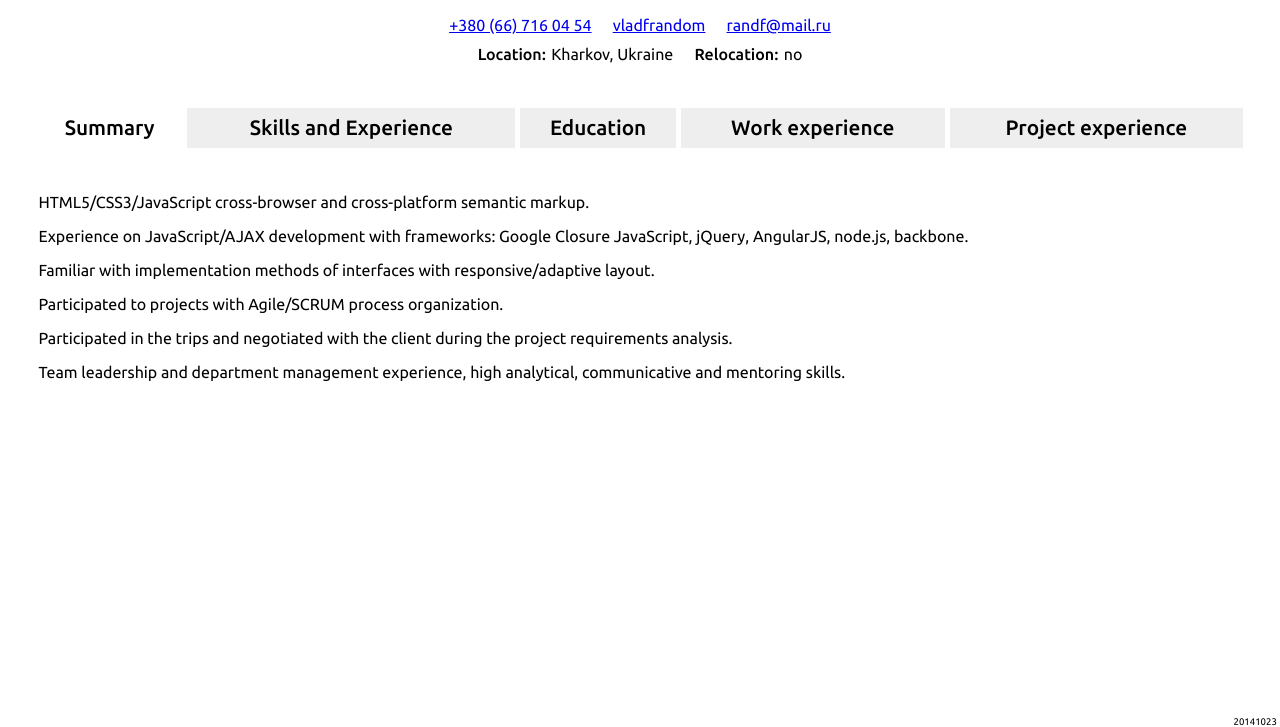
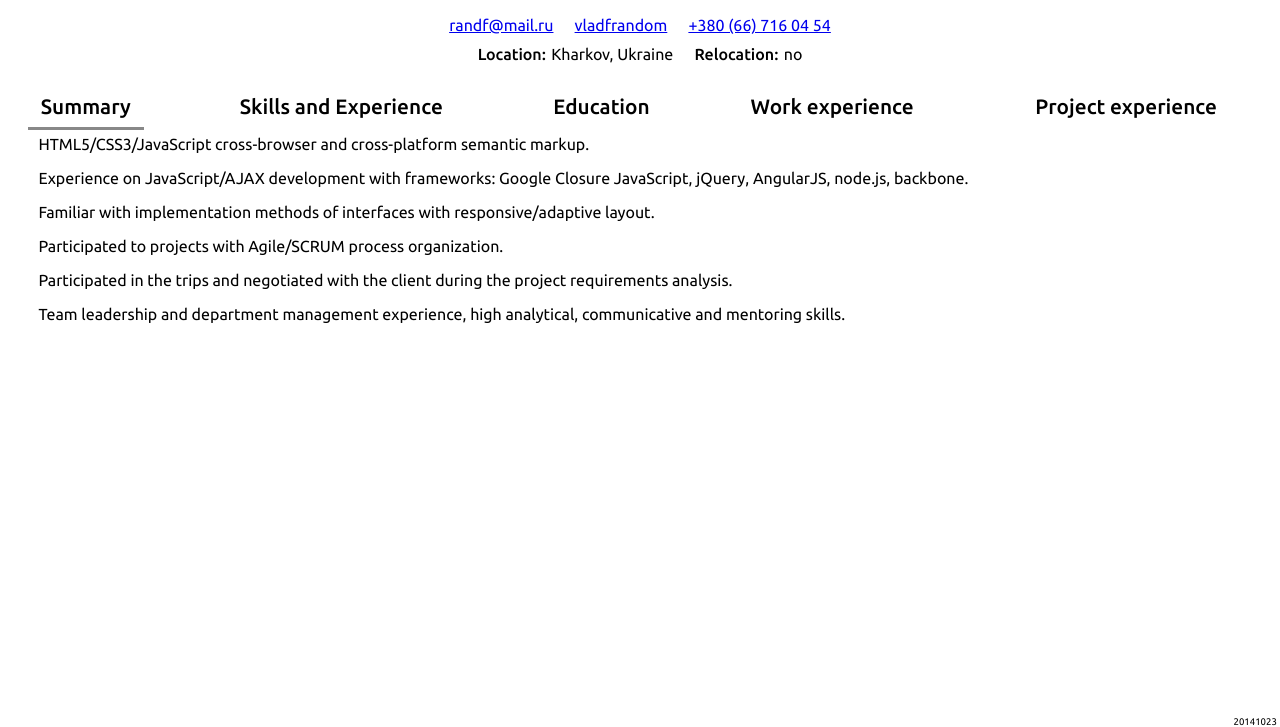
Before and after one commit to vladforfutdinov/cv, a plain HTML site: page new/index.html in a window 1280 px wide. Shown: the part 73-800 px from the top of the page. Drawn offline with Linux system fonts and the light colour scheme.

Commit message:
+ changed animation; + added keyboard control;

```diff
--- a/new/css/styles.less
+++ b/new/css/styles.less
@@ -3,9 +3,7 @@
 @import "for";
 
 /* css reset */
-html, body {
-  height: 100%;
-}
+html, body { height: 100%; }
 
 body {
   overflow: hidden;
@@ -13,17 +11,23 @@ body {
   font-family: 'Ubuntu', sans-serif;
 }
 
-/* mixins */
+/* mixin */
 .vendor(@property, @value) {
   -webkit-@{property}: @value;
   -khtml-@{property}: @value;
   -moz-@{property}: @value;
+  -ms-@{property}: @value;
+  -o-@{property}: @value;
   @{property}: @value;
 }
 
+.transition (@prop: all, @time: 1s, @ease: linear) {
+  .vendor(transition, @prop @time @ease);
+}
+
 /* style language selector */
-@langs: 'en', 'ru';
-.for(@langs);
+@lang_s: 'en', 'ru';
+.for(@lang_s);
 .-each(@lang) {
   @name: e(@lang);
 
@@ -32,11 +36,8 @@ body {
     color: #333;
     border-color: #ccc;
     cursor: default;
-    //    border-color: rgba(0, 0, 0, .25);
 
-    &:hover {
-      background: #fff;
-    }
+    &:hover { background: #fff; }
   }
 }
 
@@ -58,9 +59,7 @@ nav {
     text-decoration: none;
     font: bold .8em/1.5 sans-serif;
 
-    &:hover {
-      background-color: rgba(0, 0, 0, .25);
-    }
+    &:hover { background-color: rgba(0, 0, 0, .25); }
   }
 }
 
@@ -74,15 +73,11 @@ article {
   display: block;
   clear: both;
   box-sizing: border-box;
-  padding: 0 2.5vw;
   width: 100%;
-  overflow: auto;
+  overflow: hidden;
   .vendor(transition, all .5s);
 
-  [data-name] {
-    //position: relative;
-    text-align: center;
-  }
+  [data-name] { text-align: center; }
 
   /* style article content */
   h1, h2 {
@@ -120,12 +115,6 @@ article {
       }
 
     }
-    th {
-      //padding-left: 0;
-    }
-    td:last-child {
-      //padding-right: 0;
-    }
 
     thead {
       td, th {
@@ -152,43 +141,35 @@ article {
       margin: 0;
       padding-right: .33em;
 
-      &:after {
-        content: ':';
-      }
+      &:after { content: ':'; }
     }
   }
 
   [data-name='section'] {
-    padding-top: 2em;
+    margin-top: 1em;
     display: table;
     width: 100%;
-    border-spacing: 5px;
+    border-collapse: collapse;
+    border-spacing: 0;
 
     label {
       position: relative;
-      display: block;
-      padding: 1vh 0;
+      display: inline-block;
       font-size: 1.3em;
       font-weight: 500;
       cursor: pointer;
 
       &:before {
-        display: block;
         content: attr(data-title);
+        display: inline-block;
+        padding: 1vh 1vw;
+        border-style: solid;
+        border-width: 0 0 3px 0;
+        border-color: transparent;
+        .transition(border-color, .2s);
       }
-      &:after {
-        display: none;
-        width: 1em;
-        height: 1em;
-        background: red;
-        color: #fff;
-        content: '\00D7';
-        font-size: 1.5em;
-        line-height: .85em;
-        position: absolute;
-        right: 0;
-        top: 0;
-      }
+      &:hover:before { border-color: #ddd; }
+      &:active:before { border-color: #bbb; }
     }
 
     h2 { display: none; }
@@ -197,42 +178,44 @@ article {
       display: table-cell;
       overflow: hidden;
       margin: 0 0 .3% .3%;
-      background: #eee;
-      vertical-align: top;
+      vertical-align: baseline;
 
       > div {
-        display: none;
         box-sizing: border-box;
         padding: 0 3vw;
         position: absolute;
-        top: 250px;
         left: 0;
         right: 0;
-        bottom: 0;
-        overflow: auto;
+        overflow-y: hidden;
+        opacity: 0;
+        top: 100%;
+        bottom: -100%;
+        z-index: -1;
+        .transition(top, .33s, ease-out);
 
         div, p { text-align: left; }
 
         h3 {
           display: inline-block;
           margin: 1em .33em 0 0;
-          + p {
-            display: inline;
-          }
+          + p { display: inline; }
+        }
+
+        h2 {
+          + section h3,
+          + p { margin-top: 0; }
         }
       }
 
       input:checked {
         & + label {
-          width: auto;
-          height: auto;
-          background: #fff;
-
+          &:before { border-color: #888; }
           & + div {
-            display: block;
-          }
-          &:after {
-            //display: block;
+            overflow-y: auto;
+            top: 13em;
+            bottom: 0;
+            opacity: 1;
+            z-index: 1;
           }
         }
       }
@@ -242,7 +225,6 @@ article {
         vertical-align: top;
         margin: 0 .5em;
       }
-
     }
   }
 }
--- a/new/data/en.json
+++ b/new/data/en.json
@@ -4,9 +4,9 @@
   "name": "Forfutdinov Vladimir",
   "contact": [
     {
-      "type": "phone",
-      "_title": "Phone",
-      "value": "+380 (66) 716 04 54"
+      "type": "email",
+      "_title": "Email",
+      "value": "randf@mail.ru"
     },
     {
       "type": "skype",
@@ -14,9 +14,9 @@
       "value": "vladfrandom"
     },
     {
-      "type": "email",
-      "_title": "Email",
-      "value": "randf@mail.ru"
+      "type": "phone",
+      "_title": "Phone",
+      "value": "+380 (66) 716 04 54"
     }
   ],
   "addon": [
@@ -50,12 +50,12 @@
             "Languages",
             "HTML5/CSS3\tExpert\t10+",
             "XML/XSLT/XPath\tBasic\t2",
-            "JSP\tIntermediate\t3",
-            "JavaScript\tIntermediate\t6+",
+            "JSP\tIntermediate\t5+",
+            "JavaScript\tIntermediate\t7+",
             "Google Closure JavaScript\tIntermediate\t2+",
-            "jQuery\tIntermediate\t4+",
-            "AngularJS\tIntermediate\t1",
-            "BackboneJS\tBasic\t1"
+            "jQuery\tIntermediate\t7+",
+            "AngularJS\tIntermediate\t2+",
+            "BackboneJS\tBasic\t1+"
           ]
         },
         {
@@ -63,9 +63,10 @@
           "value": [
             "\tProficiency\tYears",
             "Technologies",
-            "AJAX\tIntermediate\t3+",
-            "Responsive layout\tIntermediate\t1+",
-            "Agile (SCRUM)\tIntermediate\t3+"
+            "AJAX\tIntermediate\t4+",
+            "Responsive layout\tIntermediate\t3+",
+            "Agile (SCRUM)\tIntermediate\t3+",
+            "Kanban\tIntermediate\t<1"
           ]
         },
         {
@@ -76,16 +77,16 @@
             "Photoshop\tAdvanced\t10+",
             "InDesign \tAdvanced\t5+",
             "Illustrator\tAdvanced\t5+",
-            "WebStorm\tIntermediate\t2+",
+            "WebStorm\tIntermediate\t3+",
             "Eclipse\tBasic\t2+"
           ]
         },
         {
           "type": "table",
           "value": [
-            "\tProficiency\tYears",
+            "\tProficiency\t",
             "Foreign Languages",
-            "English\tIntermediate\t"
+            "English\tIntermediate\t&nbsp;"
           ]
         }
       ]
--- a/new/js/script.js
+++ b/new/js/script.js
@@ -41,7 +41,7 @@
         for (var key in arg) {
           if (arg.hasOwnProperty(key)) {
             val = arg[key];
-                        result = callback.apply(val, val, key, arg);
+            result = callback.call(val, val, key, arg);
             if (result) {
               return result;
             }
@@ -66,11 +66,32 @@
           el.setAttribute(key, obj[key]);
         }
       }
-
       return el;
     },
-        createEl = function(attr){
+    removeAttr = function (el, name) {
+      el.removeAttribute(name);
+      return el;
+    },
+    createEl = function (attr) {
       return document.createElement(attr);
+    },
+    createFragment = function () {
+      return document.createDocumentFragment();
+    },
+    appendChildIf = function (parent, child) {
+      if (child) parent.appendChild(child);
+    },
+    handleEvent = function (node, type, callback) {
+      var callbackRun = function (e) {
+        callback.call(node, e);
+      };
+      if (node.addEventListener) { // DOM standard
+        if (node.customHandler) node.removeEventListener(type, callbackRun);
+        node.customHandler = node.addEventListener(type, callbackRun, false)
+      } else if (node.attachEvent) { // IE
+        if (node.customHandler) node.detachEvent(type, callbackRun);
+        node.customHandler = node.attachEvent(type, callbackRun)
+      }
     },
     $storage = {
       _storage: (function () {
@@ -192,7 +213,8 @@
       });
     },
     initArticle = function (data) {
-            var getNamedSection = function (name) {
+      var sections,
+        getNamedSection = function (name) {
           return forEach(namedSections, function () {
             if (this.dataset && this.dataset.name === name) {
               return this;
@@ -226,7 +248,7 @@
           return table;
         },
         getParagraphs = function (data) {
-                    var value = document.createDocumentFragment(),
+          var value = createFragment(),
             node = checkContent(data);
 
           if (node) {
@@ -245,7 +267,7 @@
           var body = createEl('section'),
             title = createEl('h' + (depth + 1)),
             value = createEl('div'),
-                        id = 'id' + Math.random().toString().replace('0.', ''),
+            id = 'id' + Math.random().toString().substring(2, 6),
             checkbox = setAttr(createEl('input'), {
               type: 'radio',
               id: id,
@@ -255,19 +277,17 @@
               for: id
             });
 
-                    if (i === 0) setAttr(checkbox, {checked: ''});
-
           if (data.type) setAttr(body, {class: data.type});
 
           if (Array.isArray(data)) {
             forEach(data, function () {
-                            var node = fillIt(this, depth + 1);
-                            if (node) value.appendChild(node);
+              appendChildIf(value, fillIt(this, depth + 1));
             });
           } else {
-                        if (depth < 2){
+            if (depth < 2) {
               body.appendChild(checkbox);
               body.appendChild(label);
+              if (i === 0) setAttr(checkbox, {checked: ''});
             }
             if (data && data.title) {
               setAttr(label, {'data-title': data.title});
@@ -278,8 +298,7 @@
             if (data && data.value) {
               if (Array.isArray(data.value) && data.type !== 'table') {
                 forEach(data.value, function () {
-                                    var node = fillIt(this, depth + 1);
-                                    if (node) value.appendChild(node);
+                  appendChildIf(value, fillIt(this, depth + 1));
                 });
               } else if (!isString(data.value) && data.value !== undefined) {
                 if (data.type === 'table') {
@@ -297,13 +316,12 @@
         },
         fillSection = function (data) {
           var text = createEl('span'),
-                        body = document.createDocumentFragment(),
+            body = createFragment(),
             depth = 1;
 
           if (Array.isArray(data)) {
             forEach(data, function (val, i) {
-                            var node = fillIt(this, depth, i);
-                            if (node) body.appendChild(node);
+              appendChildIf(body, fillIt(this, depth, i));
             });
           } else if (!isString(data)) {
             body.appendChild(fillIt(data, depth));
@@ -330,11 +348,33 @@
           }
         }
       }
+
+      sections = [].slice.call(document.querySelectorAll('[data-name=section] [type=radio]'));
+
+      handleEvent(window, 'keydown', function (e) {
+        var nextIdx,
+          activeIndex = 0,
+          charCode = (typeof e.which == "number") ? e.which : e.keyCode,
+          ff = charCode === 39,
+          rw = charCode === 37,
+          delta = ff ? +1 : (rw ? -1 : 0);
+
+        forEach(sections, function (item, i) {
+          activeIndex = item.checked ? i : activeIndex;
+          removeAttr(sections[i], 'checked');
+        });
+
+        nextIdx = activeIndex + delta;
+        nextIdx = nextIdx < 0 ? nextIdx = sections.length - 1 : (nextIdx > sections.length - 1 ? 0 : nextIdx);
+
+        setAttr(sections[nextIdx], {checked: ''});
+      });
+
     },
     initNav = function () {
-            window.addEventListener("hashchange", function () {
+      handleEvent(window, 'hashchange', function () {
         getData(lang.get(), initArticle, onError);
-            }, false);
+      });
     };
 
   initNav();
@@ -343,6 +383,7 @@
     getData(lang.get(), initArticle, onError);
   }
 
+
   if (!Array.isArray) {
     Array.isArray = function (arg) {
       return Object.prototype.toString.call(arg) === '[object Array]';
```
Also changed, not shown: new/data/ru.json (+21 -20 lines), new/css/styles.css. Lines whose indentation alone changed are shown as unchanged.
